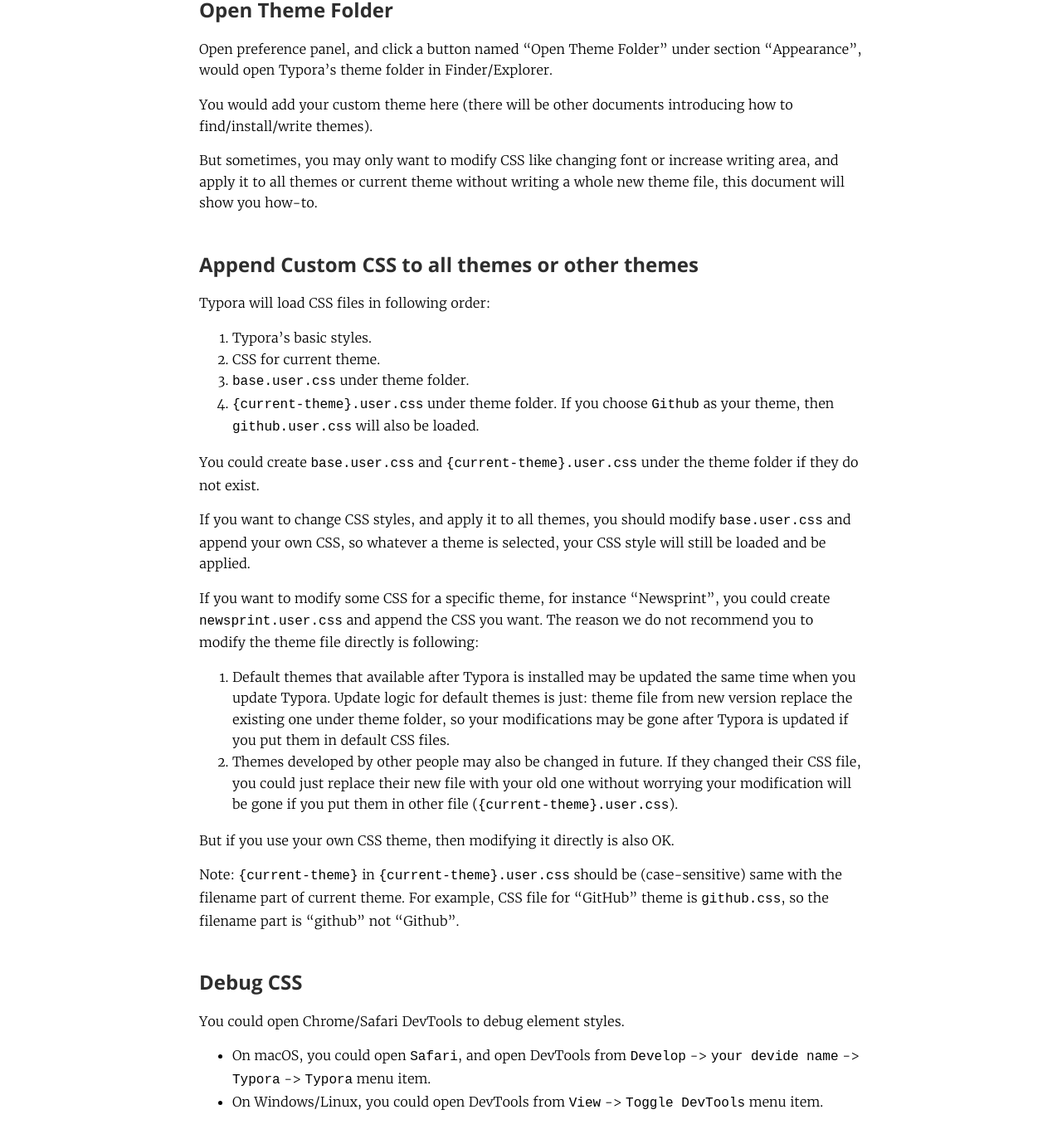
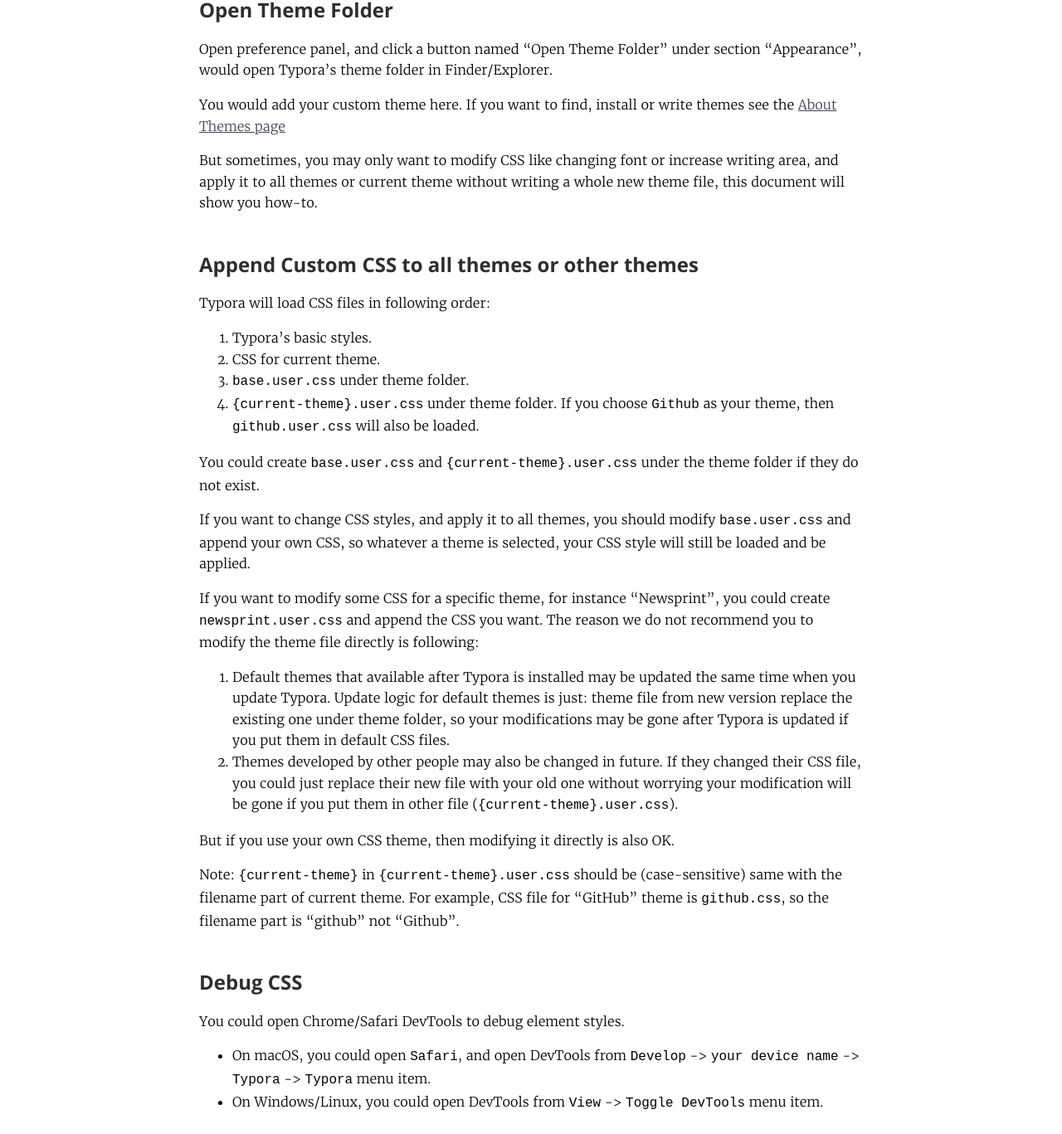
Before and after one commit to typora/support.typora.io, a Jekyll site: the page built from _posts/2016-06-25-Add Custom CSS.md, in a window 1280 px wide. Shown: the part 398-1765 px from the top of the page at 83% size. Built offline with Jekyll 4.4.1, drawn with Linux system fonts in a browser that asks for light colours; nearby versions of some CDN libraries; library files that are not in the unit come from our copies.

Commit message:
Added themes page and fixed typo

```diff
--- a/_posts/2016-06-25-Add Custom CSS.md
+++ b/_posts/2016-06-25-Add Custom CSS.md
@@ -13,7 +13,7 @@
 
 Open preference panel, and click a button named "Open Theme Folder" under section "Appearance", would open Typora's theme folder in Finder/Explorer.
 
-You would add your custom theme here (there will be other documents introducing how to find/install/write themes).
+You would add your custom theme here. If you want to find, install or write themes see the [About Themes page](/About-Themes)
 
 But sometimes, you may only want to modify CSS like changing font or increase writing area, and apply it to all themes or current theme without writing a whole new theme file, this document will show you how-to.
 
@@ -43,5 +43,5 @@
 
 You could open Chrome/Safari DevTools to debug element styles.
 
-- On macOS, you could open `Safari`, and open DevTools from `Develop` -> `your devide name` -> `Typora` -> `Typora` menu item.
+- On macOS, you could open `Safari`, and open DevTools from `Develop` -> `your device name` -> `Typora` -> `Typora` menu item.
 - On Windows/Linux, you could open DevTools from `View` -> `Toggle DevTools` menu item.
```
